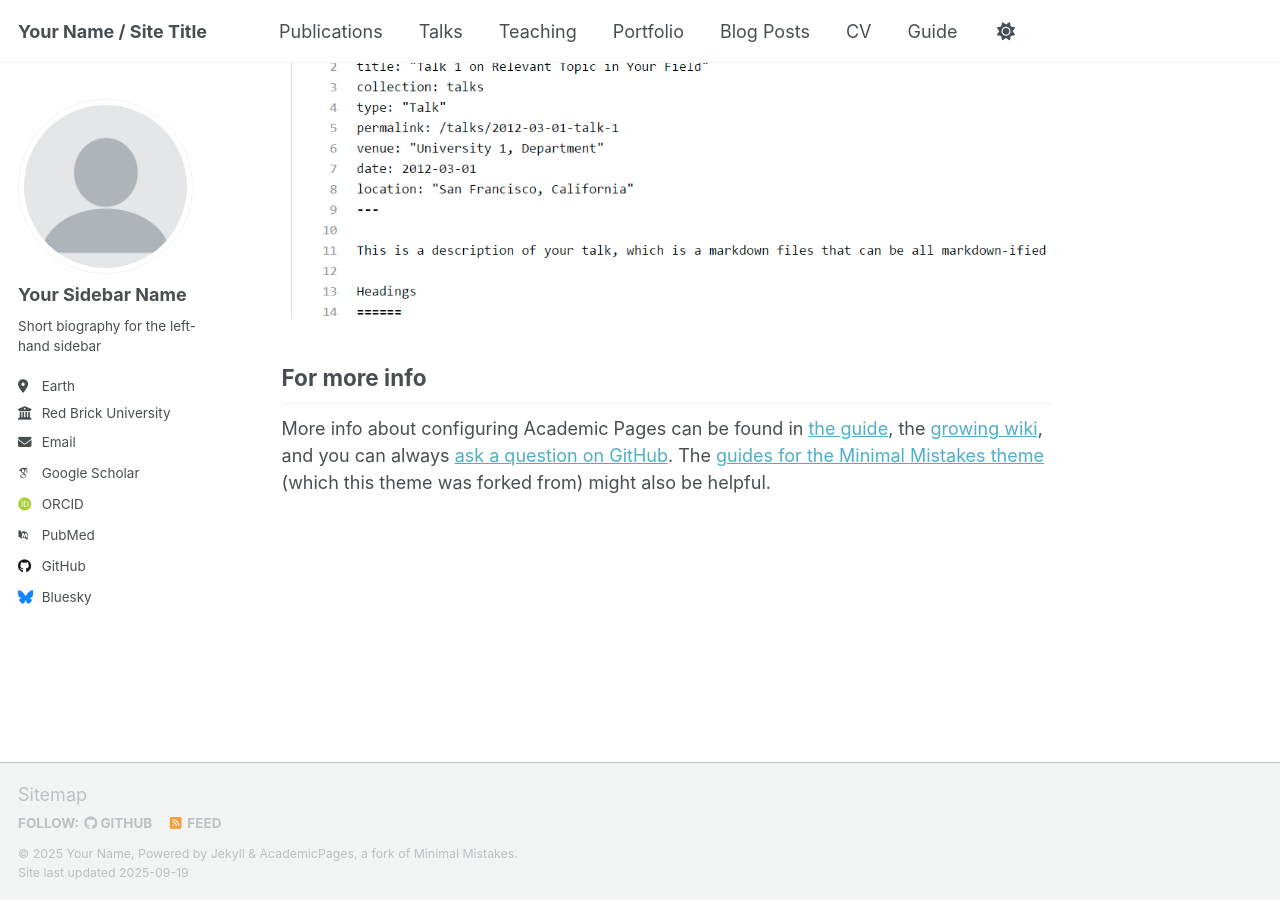
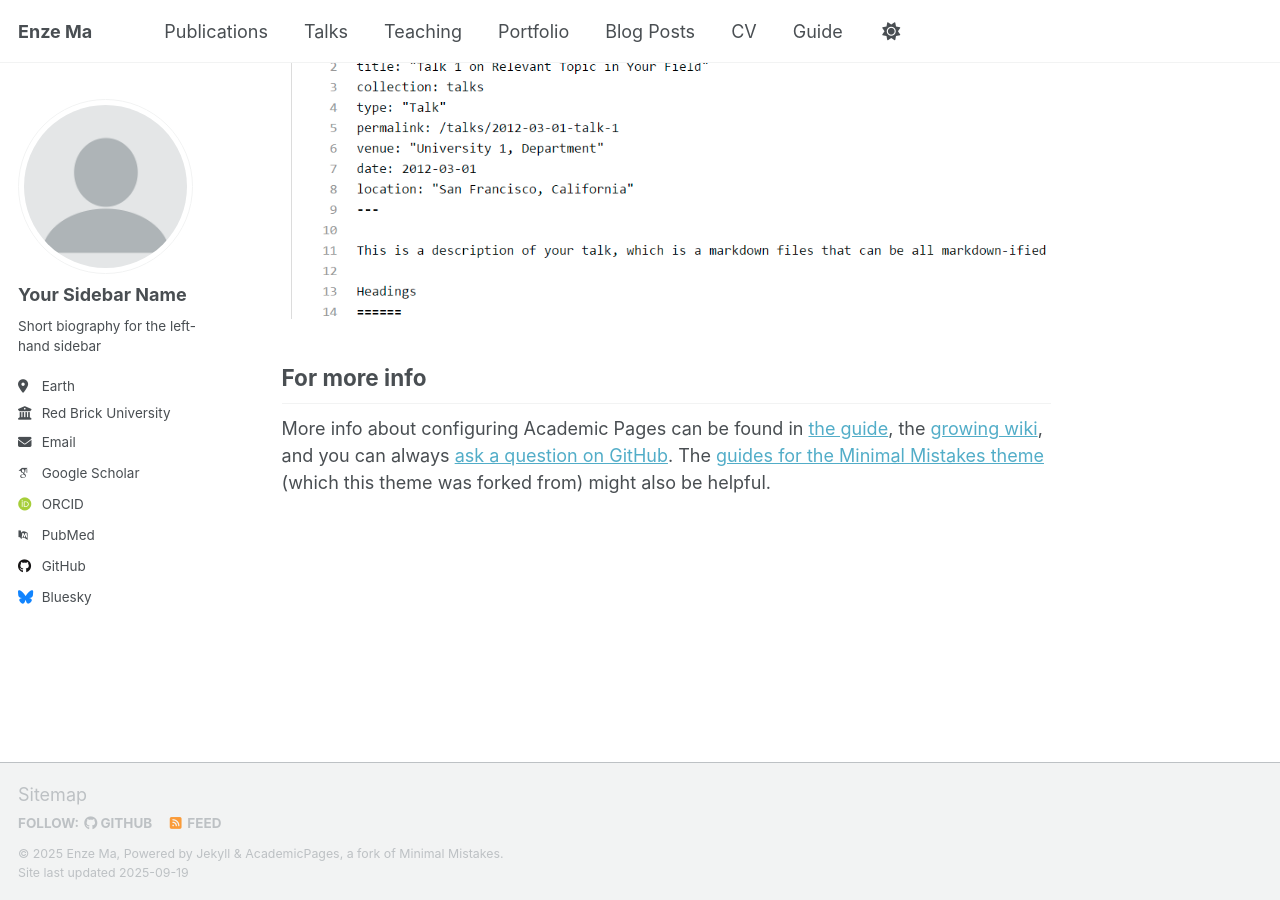
Before and after one commit to sora1998/sora1998.github.io, a Jekyll site: the page built from _pages/about.md, in a window 1280 px wide and 900 px high, scrolled down 2880 px. Built offline with Jekyll 4.4.1, drawn with Linux system fonts in a browser that asks for light colours; some web fonts are replaced; a script that is not in the unit is left out.

Commit message:
Update _config.yml

```diff
--- a/_config.yml
+++ b/_config.yml
@@ -9,9 +9,9 @@
 # Basic Site Settings
 locale                   : "en-US"
 site_theme               : "default" # Currently available options are "default", "air"
-title                    : "Your Name / Site Title"
+title                    : "Enze Ma"
 title_separator          : "-"
-name                     : &name "Your Name"
+name                     : &name "Enze Ma"
 description              : &description "Your Name's academic portfolio"   # Update this with a general description of your site, this is the default if not overridden by a page
 url                      : https://academicpages.github.io # The base hostname & protocol for your site e.g. "https://[your GitHub username].github.io",
                                                            # or if you already have some other page hosted on Github then use "https://[your GitHub username].github.io/[Your Repo Name]"
```
